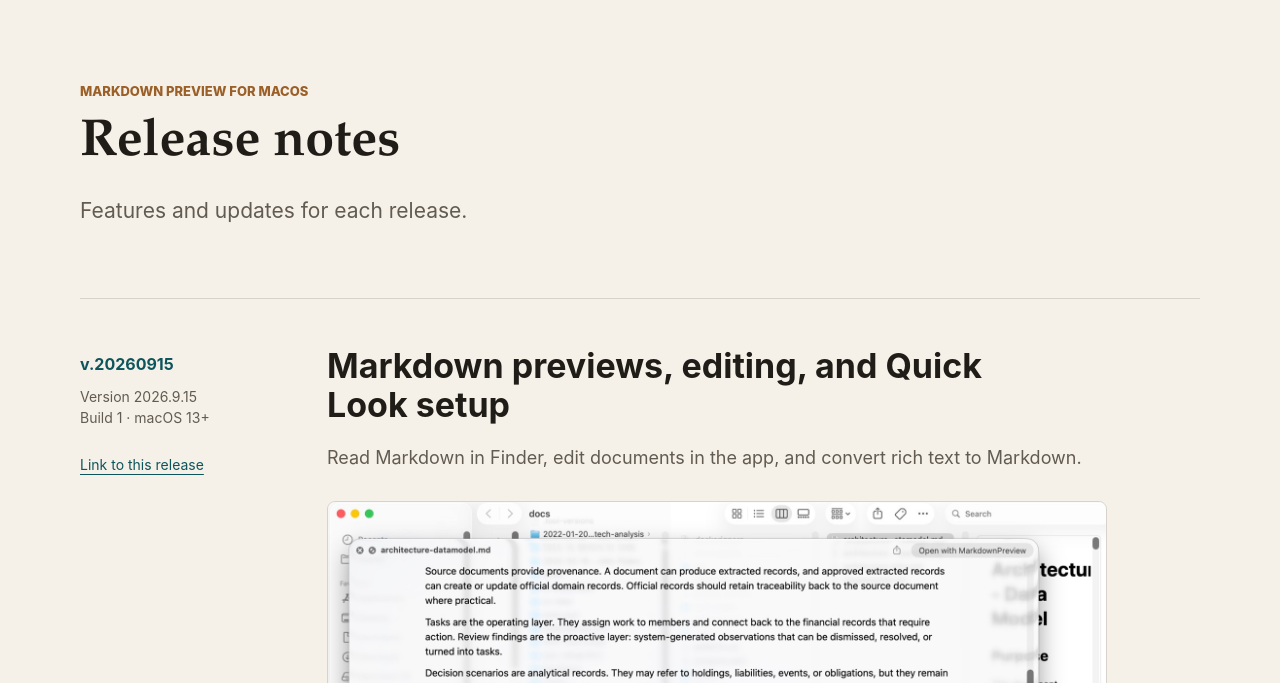
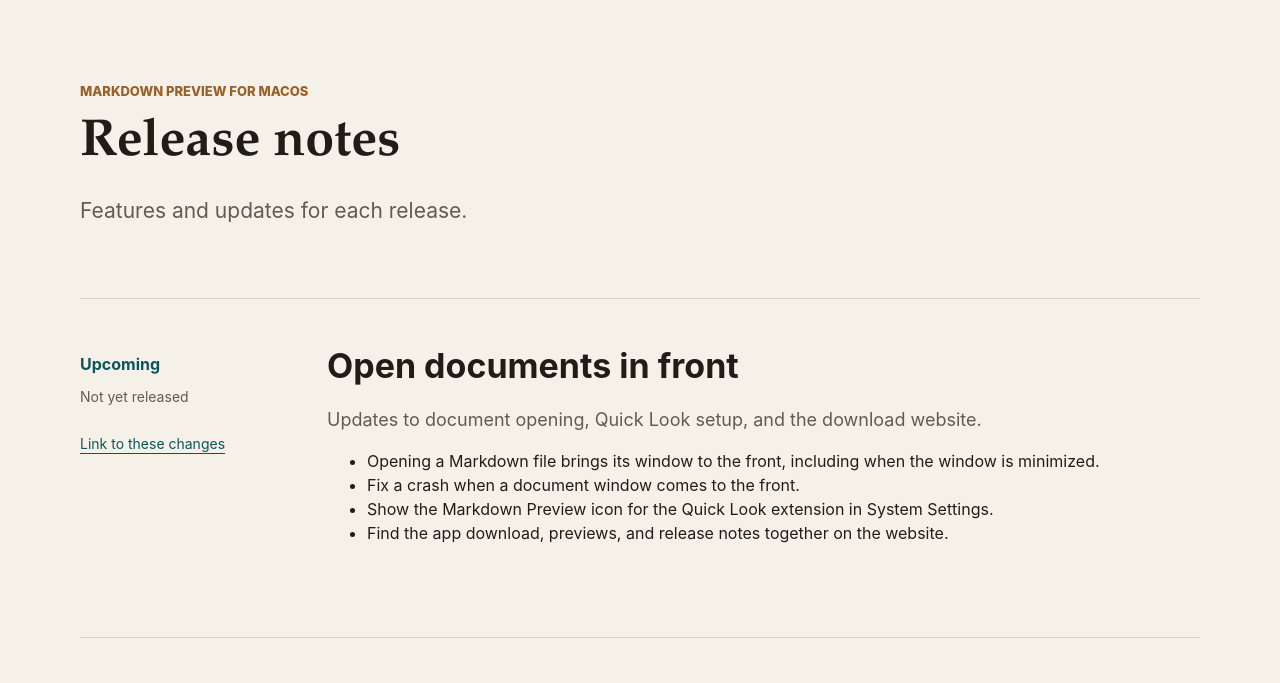
Before and after one commit to ssojoodi/markdown-preview, a plain HTML site: page web-page/release-notes.html in a window 1280 px wide. Shown: the part 90-773 px from the top of the page. Drawn offline with Linux system fonts and the light colour scheme.

Commit message:
Add upcoming release notes and document the release workflow

```diff
--- a/web-page/release-notes.html
+++ b/web-page/release-notes.html
@@ -35,6 +35,23 @@
           <p class="lede">Features and updates for each release.</p>
         </header>
         <div class="release-list">
+          <article class="release" id="upcoming" aria-labelledby="release-upcoming">
+            <div class="release-meta">
+              <span class="release-version">Upcoming</span>
+              <p>Not yet released</p>
+              <a class="release-permalink" href="#upcoming">Link to these changes</a>
+            </div>
+            <div class="release-content">
+              <h2 id="release-upcoming">Open documents in front</h2>
+              <p class="release-intro">Updates to document opening, Quick Look setup, and the download website.</p>
+              <ul>
+                <li>Opening a Markdown file brings its window to the front, including when the window is minimized.</li>
+                <li>Fix a crash when a document window comes to the front.</li>
+                <li>Show the Markdown Preview icon for the Quick Look extension in System Settings.</li>
+                <li>Find the app download, previews, and release notes together on the website.</li>
+              </ul>
+            </div>
+          </article>
           <article class="release" id="v20260915" aria-labelledby="release-20260915">
             <div class="release-meta">
               <span class="release-version">v.20260915</span>
```
Also changed, not shown: 2 other files.
